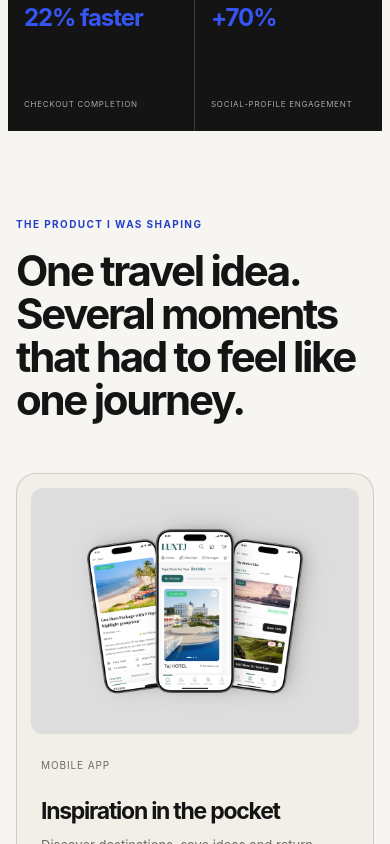
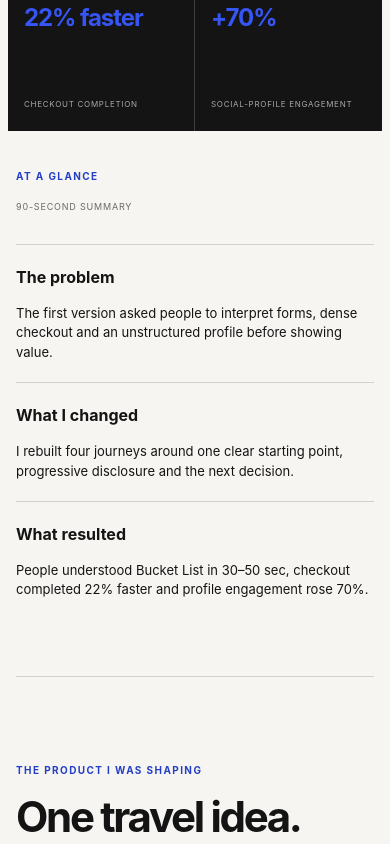
Before and after one commit to Akshayux/akshay-portfolio, a Next.js app: page /work/luxtj in a window 390 px wide. Shown: the part 1400-2244 px from the top of the page. Built offline with nearby package versions, Linux system fonts and the light colour scheme.

Commit message:
Refine LUXTJ case study narrative

```diff
--- a/app/globals.css
+++ b/app/globals.css
@@ -535,6 +535,11 @@ p{color:var(--muted)}
 .lux-impact>div:last-child{border-right:0}
 .lux-impact strong{font-size:clamp(24px,2.4vw,35px);line-height:1;letter-spacing:-.045em;color:var(--accent)}
 .lux-impact span{max-width:180px;color:#a9aaa5;font-size:10px;text-transform:uppercase;letter-spacing:.09em}
+.lux-skim{display:grid;grid-template-columns:160px 1fr;gap:38px;padding:48px 0 72px;border-bottom:1px solid var(--line)}
+.lux-skim>div>small{display:block;margin-top:16px;color:var(--muted);font-size:9px;text-transform:uppercase;letter-spacing:.09em}
+.lux-skim ul{display:grid;grid-template-columns:repeat(3,1fr);margin:0;padding:0;list-style:none;border-top:1px solid var(--line)}
+.lux-skim li{padding:20px 28px 0 0;border-right:1px solid var(--line)}.lux-skim li:not(:first-child){padding-left:28px}.lux-skim li:last-child{border-right:0}
+.lux-skim li b{display:block;font-size:16px;margin-bottom:14px}.lux-skim li p{font-size:13px;line-height:1.5;color:var(--ink)}
 .lux-origin{padding-top:150px}
 .lux-assumption-grid{display:grid;grid-template-columns:repeat(3,1fr);margin-top:82px;border-top:1px solid var(--ink);border-bottom:1px solid var(--ink)}
 .lux-assumption-grid article{min-height:230px;padding:28px 36px 34px 0;border-right:1px solid var(--line)}
@@ -547,6 +552,9 @@ p{color:var(--muted)}
 .lux-process-list li:first-child{padding-left:0}.lux-process-list li:last-child{border-right:0}
 .lux-process-list li>span{font-size:10px;color:var(--accent-deep)}
 .lux-process-list h3{font-size:23px;margin:72px 0 14px}.lux-process-list p{font-size:13px}
+.lux-process-outcome{display:grid;grid-template-columns:160px 1fr;gap:38px;margin-top:72px;padding-top:50px;border-top:1px solid var(--line)}
+.lux-process-outcome>div:first-child h3{font-size:30px;line-height:1.12;margin-top:18px;max-width:330px}
+.lux-process-outcome .principle-grid{grid-column:2;margin-top:0}
 .lux-redesigns{padding-bottom:60px}
 .lux-story-list{display:grid;gap:130px}
 .lux-story{display:grid;grid-template-columns:minmax(0,.92fr) minmax(0,1.08fr);gap:70px;align-items:start;padding-top:28px;border-top:1px solid var(--ink)}
@@ -669,6 +677,11 @@ p{color:var(--muted)}
   .site-footer .shell{display:block}.site-footer div div{justify-content:flex-start;margin-top:18px}
 }
 
+@media (max-width:760px){
+  .lux-skim{display:block;padding:38px 0 56px}.lux-skim>div{margin-bottom:30px}.lux-skim ul{grid-template-columns:1fr}.lux-skim li,.lux-skim li:not(:first-child){padding:20px 0;border-right:0;border-bottom:1px solid var(--line)}.lux-skim li:last-child{border-bottom:0}
+  .lux-process-outcome{display:block;margin-top:52px;padding-top:40px}.lux-process-outcome>div:first-child h3{font-size:27px}.lux-process-outcome .principle-grid{margin-top:34px}
+}
+
 @media print{
   @page{size:A4;margin:14mm}
   body,.resume-page{background:#fff}.resume-page .site-header,.resume-page .site-footer,.resume-print,.scroll-progress,.page-curtain,.site-preloader,.custom-cursor{display:none!important}.resume-sheet{width:100%;padding:0}.resume-heading{grid-template-columns:1.618fr 1fr;gap:8mm;padding-bottom:8mm}.resume-heading h1{font-size:28pt}.resume-heading>div:first-child>p{font-size:13pt}.resume-contact{padding-top:5mm;font-size:8pt}.resume-section{grid-template-columns:28mm 1fr;gap:7mm;padding:7mm 0;break-inside:avoid}.resume-section>h2{font-size:7pt}.resume-summary>p{font-size:10pt}.resume-experience article,.resume-education article{grid-template-columns:29mm 1fr;gap:5mm;padding-bottom:4mm;margin-bottom:4mm;break-inside:avoid}.resume-experience h3,.resume-education h3{font-size:11pt}.resume-experience p,.resume-education p{font-size:8pt;margin-top:2mm}.resume-experience strong{font-size:7pt}.resume-skills span{font-size:7pt;padding:2mm 2.5mm}.motion-ready .reveal{opacity:1!important;filter:none!important;transform:none!important}.text-reveal-word{color:inherit!important;opacity:1!important;filter:none!important;transform:none!important}
--- a/app/work/luxtj/page.tsx
+++ b/app/work/luxtj/page.tsx
@@ -58,7 +58,7 @@ const chapters=[
     question:'How can profile creation feel like progress rather than administration?',
     failed:'Profile interest was close to zero. Multiple pages and features were presented at once, with no obvious first step and no visible reason to complete them.',
     investigated:'I studied the existing behaviour, mapped where people stopped and explored the trigger–action–reward ideas in Hooked. The opportunity was to create momentum, not add another reminder.',
-    changed:'I introduced one clear starting point, showed visible progress and used useful travel-personalisation outcomes to create curiosity about what completing the profile would unlock.',
+    changed:'I introduced one clear starting point, showed visible progress and used a trigger–action–reward structure to surface genuine travel-personalisation value, not manufacture urgency.',
     result:'+70%',
     resultLabel:'time spent in the social profile experience',
     lesson:'Engagement grows when every small action reveals a meaningful next benefit.',
@@ -112,6 +112,11 @@ export default function LuxtjPage(){return <main id="top" className="case-page l
     <div><strong>+70%</strong><span>Social-profile engagement</span></div>
   </section>
 
+  <section className="lux-skim case-wide reveal" aria-label="LUXTJ case study at a glance">
+    <div><CaseKicker>At a glance</CaseKicker><small>90-second summary</small></div>
+    <ul><li><b>The problem</b><p>The first version asked people to interpret forms, dense checkout and an unstructured profile before showing value.</p></li><li><b>What I changed</b><p>I rebuilt four journeys around one clear starting point, progressive disclosure and the next decision.</p></li><li><b>What resulted</b><p>People understood Bucket List in 30–50 sec, checkout completed 22% faster and profile engagement rose 70%.</p></li></ul>
+  </section>
+
   <section className="case-section case-wide ecosystem-section reveal" id="ecosystem"><CaseKicker>The product I was shaping</CaseKicker><h2>One travel idea. Several moments that had to feel like one journey.</h2><div className="ecosystem-cards"><article><img src="/figma/case-11.png" alt="LUXTJ mobile application"/><span>Mobile app</span><h3>Inspiration in the pocket</h3><p>Discover destinations, save ideas and return when a trip becomes real.</p></article><article><img src="/figma/case-19.png" alt="LUXTJ customer website"/><span>Customer website</span><h3>Space to compare and plan</h3><p>Explore, evaluate and assemble a complex trip with more context.</p></article><article><img src="/figma/case-1.png" alt="LUXTJ partner extranet"/><span>Partner extranet</span><h3>Operations behind the promise</h3><p>Manage content, availability, pricing and bookings behind the customer experience.</p></article></div></section>
 
   <section className="case-section case-narrow lux-origin" id="failure">
@@ -125,11 +130,10 @@ export default function LuxtjPage(){return <main id="top" className="case-page l
 
   <section className="case-section case-narrow architecture reveal" id="architecture"><CaseKicker>Journey architecture</CaseKicker><h2>Every screen had to answer the next important question.</h2><div className="decision-table"><div><b>What was happening</b><b>Question left open</b><b>Design response</b></div><div><span>Disconnected search screens</span><span>What have I already chosen?</span><span>Persistent trip context</span></div><div><span>Dense result cards</span><span>What makes this right for me?</span><span>Progressive hierarchy</span></div><div><span>Totals appeared late</span><span>What will this decision cost?</span><span>Running price and consequences</span></div><div><span>Errors at submission</span><span>How do I recover?</span><span>Inline validation and editable review</span></div></div></section>
 
-  <section className="case-section case-narrow reveal"><CaseKicker>Working principles</CaseKicker><h2>Four rules kept the product coherent as it grew.</h2><div className="principle-grid">{principles.map(([number,title,copy])=><article key={number}><span>{number}</span><h3>{title}</h3><p>{copy}</p></article>)}</div></section>
-
   <section className="case-section case-wide lux-process" id="process">
     <div className="case-section-heading reveal"><CaseKicker>How I worked through the mess</CaseKicker><h2>Failure became a repeatable design loop.</h2><p>I stopped treating each weak screen as an isolated UI issue. The same loop helped me find the underlying behaviour, redesign the journey and learn from the result.</p></div>
     <ol className="lux-process-list reveal">{process.map(([number,title,copy])=><li key={number}><span>{number}</span><h3>{title}</h3><p>{copy}</p></li>)}</ol>
+    <div className="lux-process-outcome reveal"><div><CaseKicker>What came out of the loop</CaseKicker><h3>Four rules kept the product coherent as it grew.</h3></div><div className="principle-grid">{principles.map(([number,title,copy])=><article key={number}><span>{number}</span><h3>{title}</h3><p>{copy}</p></article>)}</div></div>
   </section>
 
   <section className="case-section case-wide lux-redesigns" id="redesigns">
```
